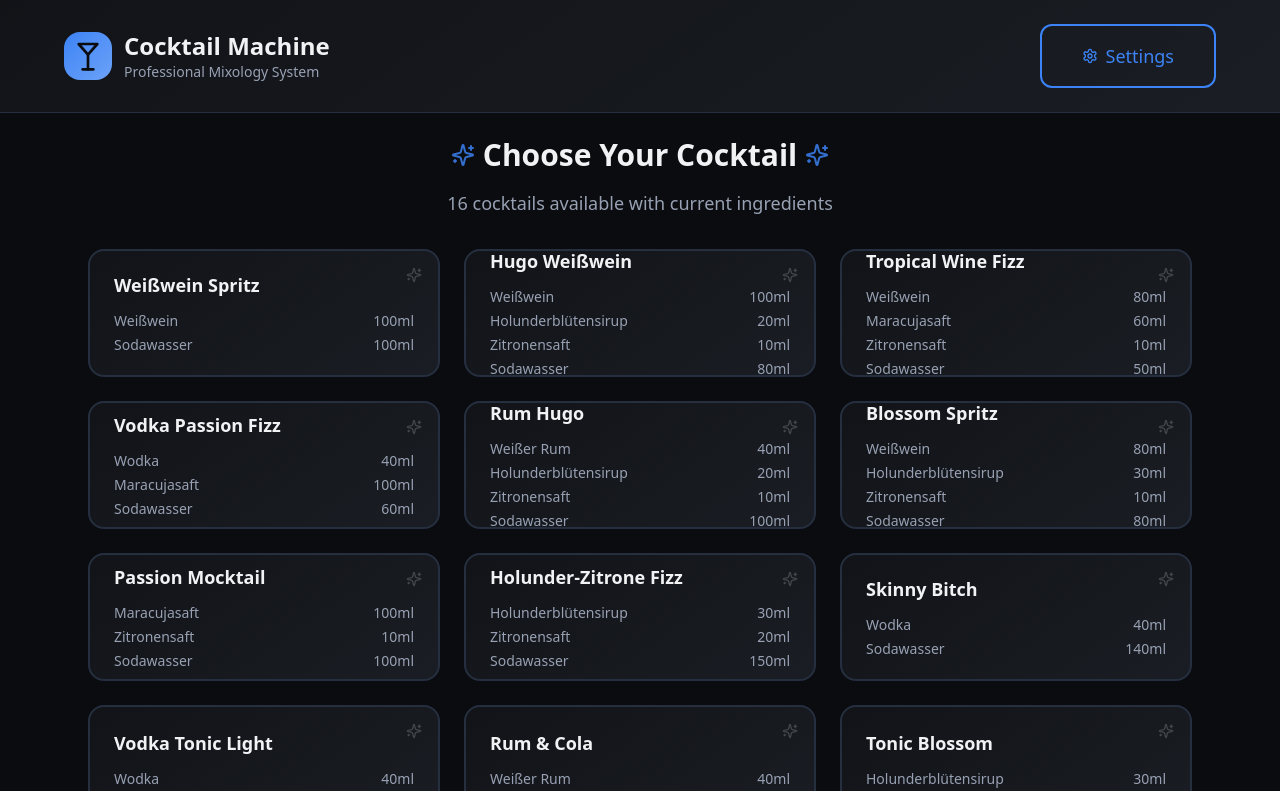
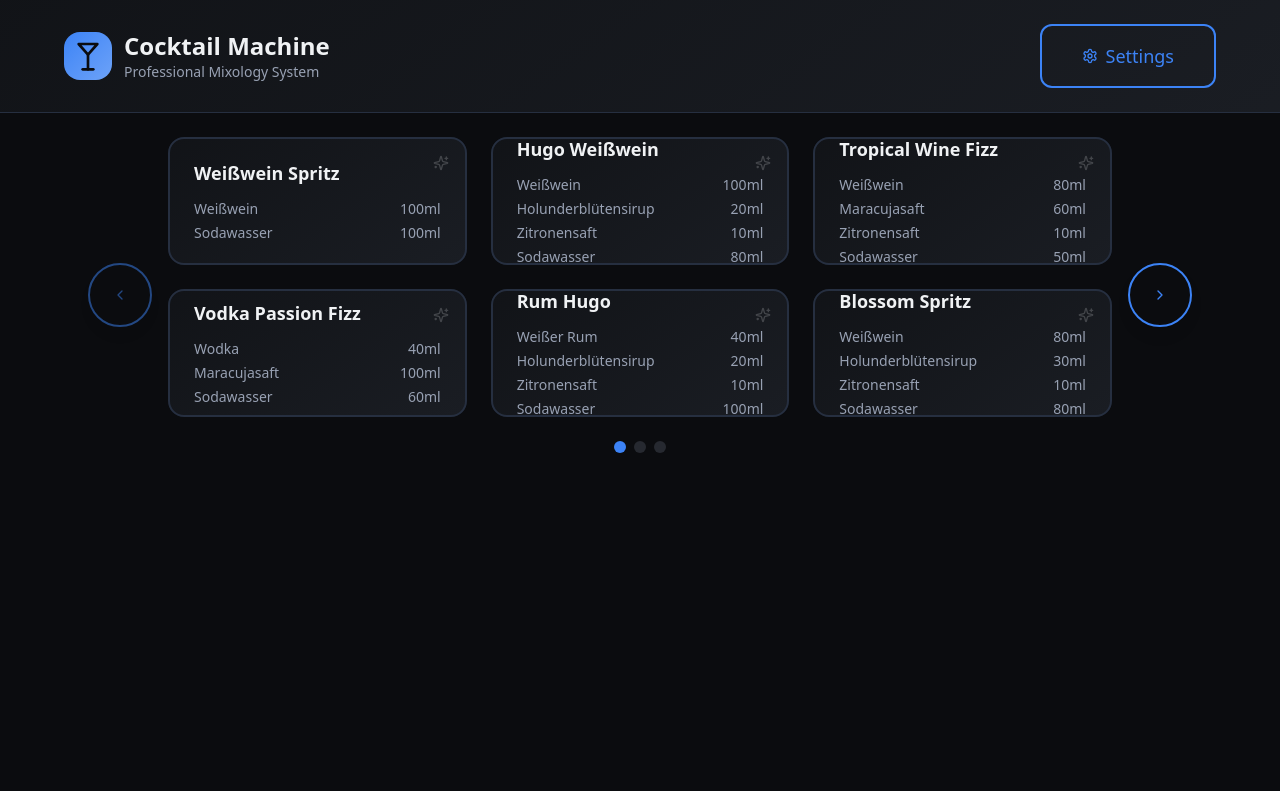
Before and after one commit to captFuture/potion-master-pi, a React (Vite) app: page / in a window 1280 px wide. Shown: the top 791 px of the page. Built offline with nearby package versions, Linux system fonts and the light colour scheme.

Commit message:
Add pagination and remove static text
Add left and right arrows for pagination to allow users to cycle through cocktail options on the 1024x768 screen. Remove the static "Choose Your Cocktail" and "16 cocktails available with current ingredients" text.

```diff
--- a/src/components/CocktailGrid.tsx
+++ b/src/components/CocktailGrid.tsx
@@ -1,6 +1,7 @@
+import { useState } from 'react';
 import { CocktailRecipe } from '@/types/cocktail';
 import { Button } from '@/components/ui/button';
-import { Martini, Sparkles } from 'lucide-react';
+import { Martini, Sparkles, ChevronLeft, ChevronRight } from 'lucide-react';
 
 interface CocktailGridProps {
   cocktails: CocktailRecipe[];
@@ -18,6 +19,23 @@ export function CocktailGrid({
   onSelectCocktail
 }: CocktailGridProps) {
   const isHogwarts = language === 'hogwarts';
+  const [currentPage, setCurrentPage] = useState(0);
+
+  // Calculate items per page for 1024x768 screen
+  const itemsPerPage = 6; // 2 rows × 3 columns for optimal touch interaction
+  const totalPages = Math.ceil(cocktails.length / itemsPerPage);
+
+  const startIndex = currentPage * itemsPerPage;
+  const endIndex = startIndex + itemsPerPage;
+  const currentCocktails = cocktails.slice(startIndex, endIndex);
+
+  const goToPreviousPage = () => {
+    setCurrentPage(prev => Math.max(0, prev - 1));
+  };
+
+  const goToNextPage = () => {
+    setCurrentPage(prev => Math.min(totalPages - 1, prev + 1));
+  };
 
   if (cocktails.length === 0) {
     return (
@@ -34,8 +52,35 @@ export function CocktailGrid({
   }
 
   return (
-    <div className="grid grid-cols-1 md:grid-cols-2 lg:grid-cols-3 gap-6">
-      {cocktails.map((cocktail) => (
+    <div className="relative">
+      {/* Navigation Arrows */}
+      {totalPages > 1 && (
+        <>
+          <Button
+            variant="outline"
+            size="icon"
+            className="absolute left-0 top-1/2 -translate-y-1/2 z-10 h-16 w-16 rounded-full shadow-lg"
+            onClick={goToPreviousPage}
+            disabled={currentPage === 0}
+          >
+            <ChevronLeft className="h-8 w-8" />
+          </Button>
+
+          <Button
+            variant="outline"
+            size="icon"
+            className="absolute right-0 top-1/2 -translate-y-1/2 z-10 h-16 w-16 rounded-full shadow-lg"
+            onClick={goToNextPage}
+            disabled={currentPage === totalPages - 1}
+          >
+            <ChevronRight className="h-8 w-8" />
+          </Button>
+        </>
+      )}
+
+      {/* Cocktail Grid */}
+      <div className="grid grid-cols-3 gap-6 px-20">
+        {currentCocktails.map((cocktail) => (
           <Button
             key={cocktail.id}
             variant={isHogwarts ? "magical" : "cocktail"}
@@ -79,5 +124,22 @@ export function CocktailGrid({
           </Button>
         ))}
       </div>
+
+      {/* Page Indicator */}
+      {totalPages > 1 && (
+        <div className="flex justify-center mt-6 gap-2">
+          {Array.from({ length: totalPages }, (_, index) => (
+            <div
+              key={index}
+              className={`w-3 h-3 rounded-full transition-all duration-200 ${
+                index === currentPage
+                  ? 'bg-primary'
+                  : 'bg-muted-foreground/20'
+              }`}
+            />
+          ))}
+        </div>
+      )}
+    </div>
   );
 }
--- a/src/pages/Index.tsx
+++ b/src/pages/Index.tsx
@@ -133,18 +133,6 @@ const Index = () => {
 
       {/* Main Content */}
       <main className="max-w-6xl mx-auto p-6">
-        <div className="mb-8 text-center">
-          <div className="flex items-center justify-center gap-2 mb-4">
-            <Sparkles className={`h-6 w-6 text-primary ${settings.language === 'hogwarts' ? 'animate-bounce' : 'animate-pulse'}`} />
-            <h2 className={`text-3xl font-bold text-foreground ${settings.language === 'hogwarts' ? 'text-magical' : ''}`}>
-              {settings.language === 'hogwarts' ? 'Choose Your Potion' : 'Choose Your Cocktail'}
-            </h2>
-            <Sparkles className={`h-6 w-6 text-primary ${settings.language === 'hogwarts' ? 'animate-bounce' : 'animate-pulse'}`} />
-          </div>
-          <p className="text-muted-foreground text-lg">
-            {availableCocktails.length} {settings.language === 'hogwarts' ? 'magical elixirs' : 'cocktails'} available with current ingredients
-          </p>
-        </div>
 
         <CocktailGrid
           cocktails={availableCocktails}
```
Lines whose indentation alone changed are shown as unchanged.
